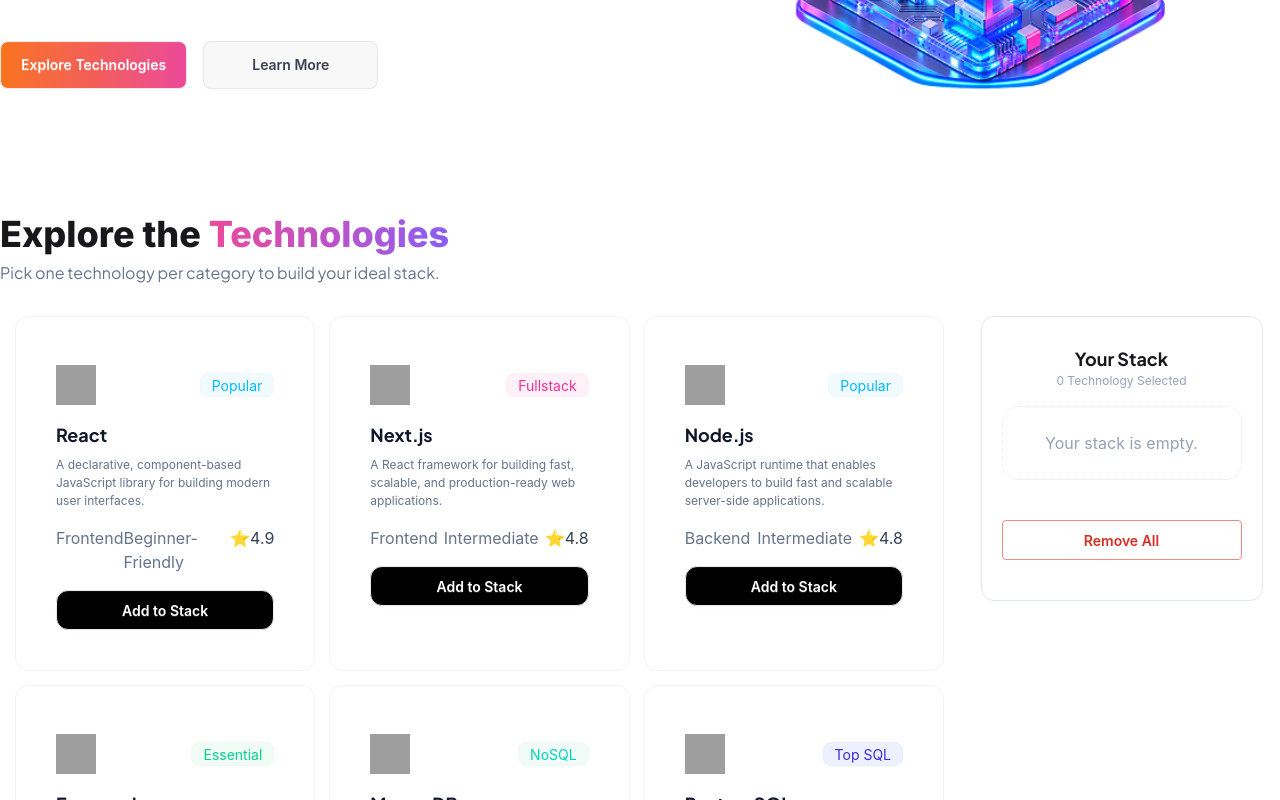
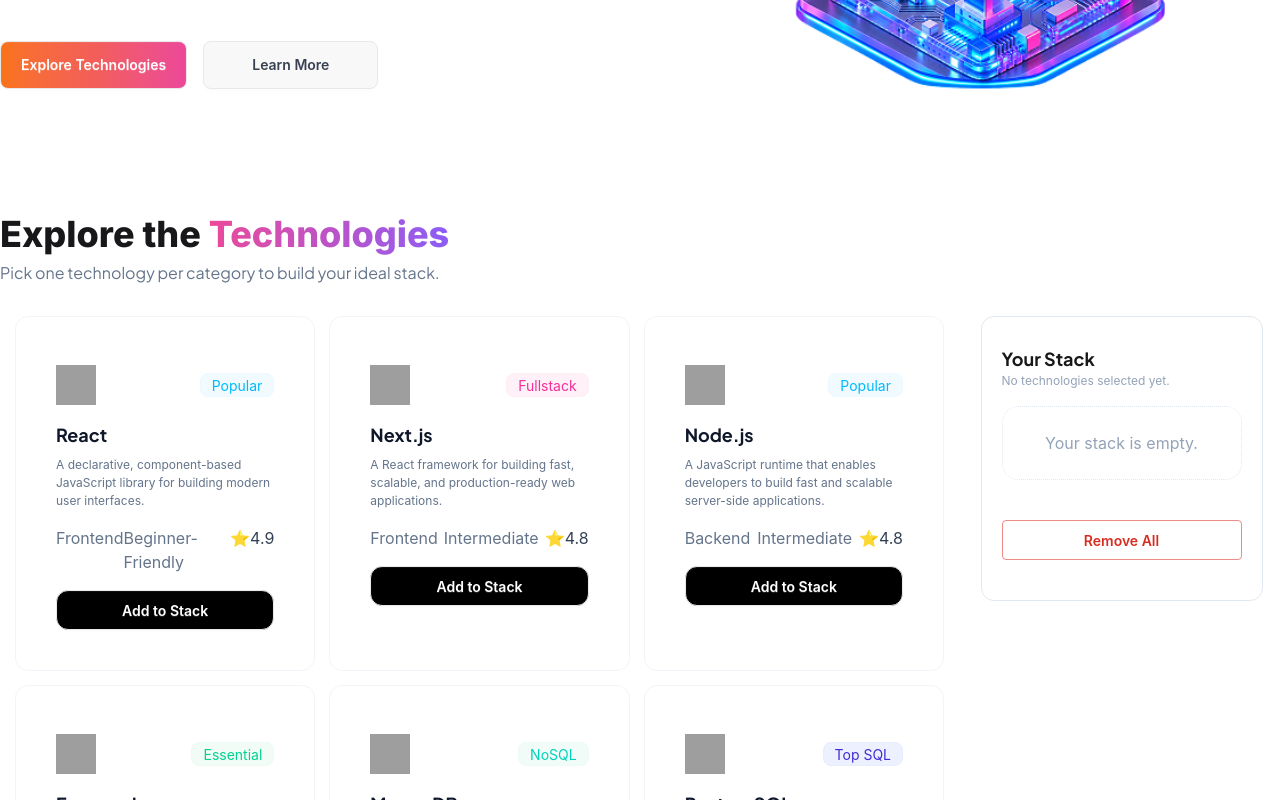
Before and after one commit to walid573/Assignment-05, a React (Vite) app: page / in a window 1280 px wide. Shown: the part 473-1273 px from the top of the page. Built offline with nearby package versions, Linux system fonts and the light colour scheme; grey boxes are pictures that could not be loaded.

Commit message:
Selected section text and alignment fixed

```diff
--- a/index.html
+++ b/index.html
@@ -5,7 +5,7 @@
   <meta charset="UTF-8" />
   <link rel="icon" type="image/svg+xml" href="/favicon.svg" />
   <meta name="viewport" content="width=device-width, initial-scale=1.0" />
-  <title>my-dev-stack-project</title>
+  <title>Dev Stack Builder</title>
   <link rel="preconnect" href="https://fonts.googleapis.com">
   <link rel="preconnect" href="https://fonts.gstatic.com" crossorigin>
   <link
--- a/src/components/Technology/SelectedTech.tsx
+++ b/src/components/Technology/SelectedTech.tsx
@@ -17,7 +17,7 @@
 
 
                         <h2 className="text-[18px] font-jakarta font-bold ">Your Stack</h2>
-                        <p className="text-[#94A3B8] text-[12px] ">{selectedTech.length} Technology Selected</p>
+                        <p className="text-[#94A3B8] text-[12px] ">No technologies selected yet.</p>
                         <div className="flex text-center items-center justify-center mt-4 rounded-2xl px-5 py-6 border-[#E2E8F0] border border-dotted">
                             <h2 className="text-[#94A3B8]">Your stack is empty.</h2>
 
--- a/src/components/Technology/Technologies.tsx
+++ b/src/components/Technology/Technologies.tsx
@@ -30,7 +30,7 @@
 
                     {/* Div of 25% */}
                     <div className="flex justify-center md:justify-center  items-center md:items-start ">
-                        <div className="flex text-center justify-center md:col-span-1 ">
+                        <div className="flex text-center md:text-start justify-center md:col-span-1 ">
                         <SelectedTech  selectedTech={selectedTech} setSelectedTech={setSelectedTech}></SelectedTech>
                     </div>
                     </div>
```
